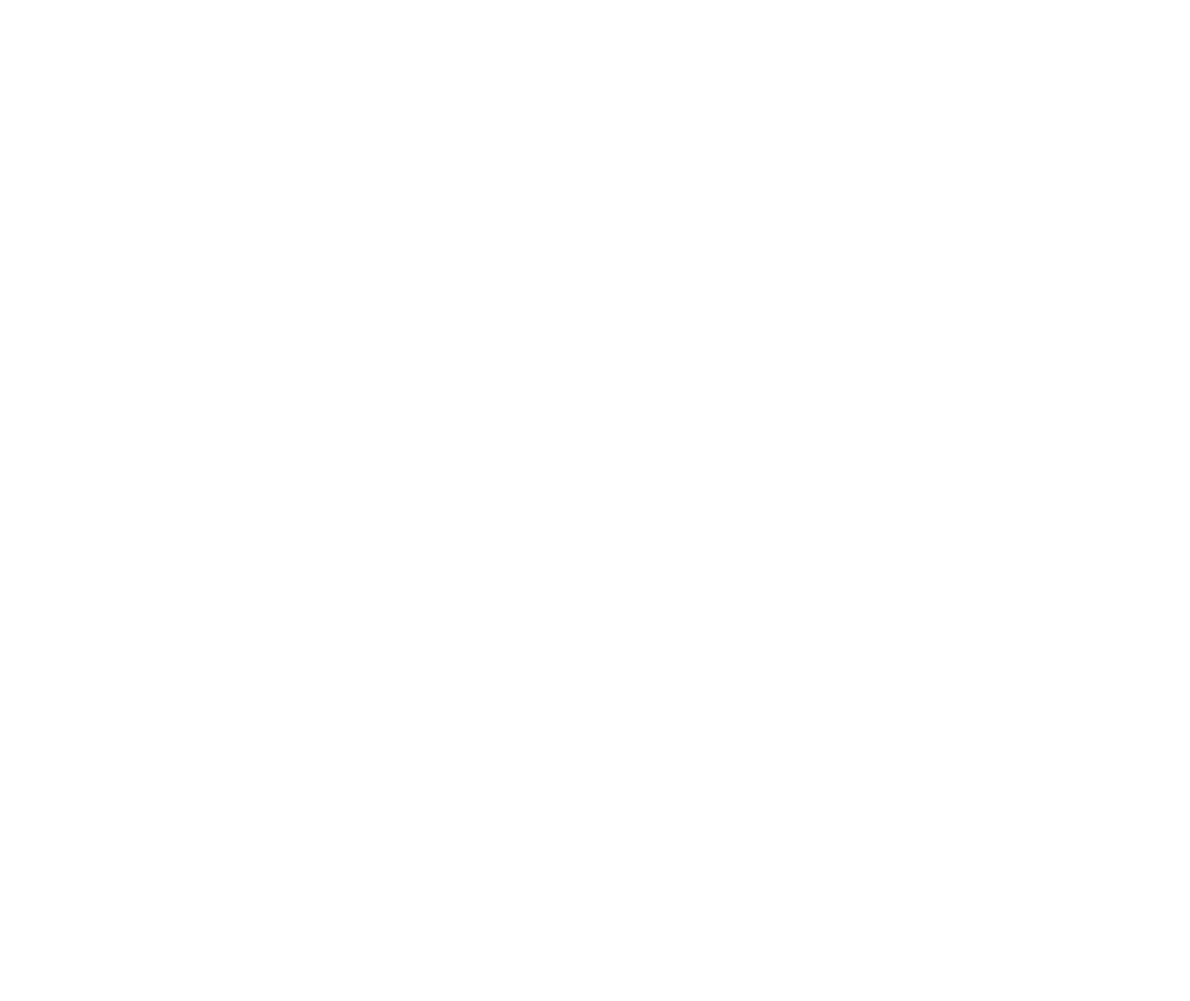
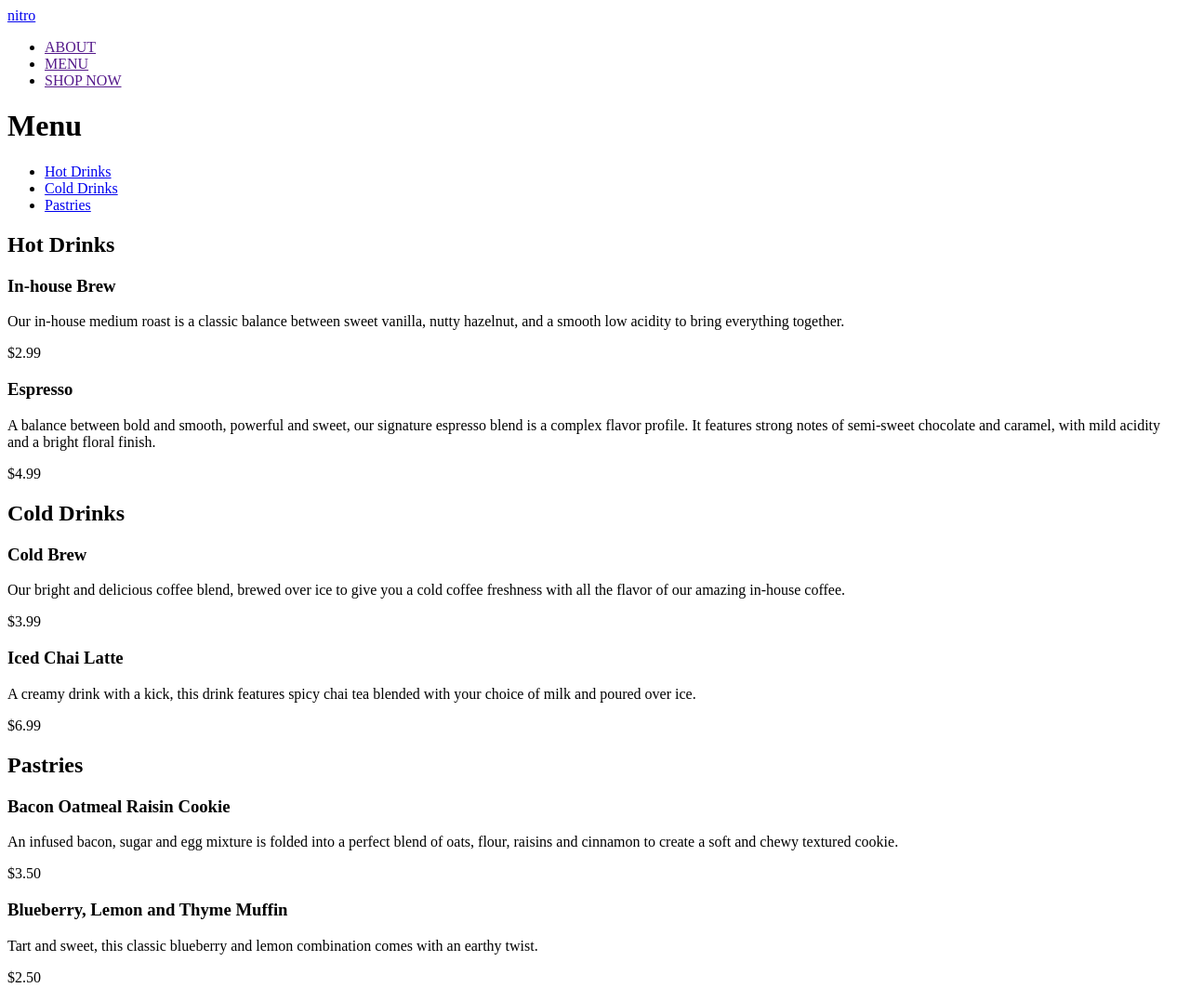
Before and after one commit to C1000101/WebSitePlayGround, a plain HTML site: page menu.html in a window 1280 px wide. Shown: the whole page at 93% size. Before the commit the page ends 800 px from the top, so only its background shows below. Drawn offline with Linux system fonts and the light colour scheme.

Commit message:
Moved the menue to a menu page. Restructured the html elements to include heater, main, foot, section, nav, etc...

```diff
--- a/menu.html
+++ b/menu.html
@@ -7,6 +7,101 @@
     <title>Coffee Shop - Menu</title>
 </head>
 <body>
+    <!--header-->
+    <header>
+        <a href="./index.html">nitro</a>
+        <nav>
+            <ul>
+                <li>
+                    <a href="">ABOUT</a>
+                </li>
+                <li>
+                    <a href="">MENU</a>
+                </li>
+                <li>
+                    <a href="">SHOP NOW</a>
+                </li>
+            </ul>
+        </nav>
+        <h1>Menu</h1>
+        <nav>
+            <ul>
+                <li>
+                    <a href="#hot-drinks">Hot Drinks</a>
+                </li>
+                <li>
+                    <a href="#cold-drinks">Cold Drinks</a>
+                </li>
+                <li>
+                    <a href="#pastries">Pastries</a>
+                </li>
+            </ul>
+        </nav>
+    </header>
 
+    <!--main section-->
+    <main>
+        <!--hot drinks section-->
+        <section id="hot-drinks">
+            <h2>Hot Drinks</h2>
+            <h3>In-house Brew</h3>
+            <p>
+                Our in-house medium roast is a classic balance between sweet vanilla, nutty hazelnut, and a smooth low acidity to bring everything together.
+            </p>
+            <p>
+                $2.99
+            </p>
+            <h3>Espresso</h3>
+            <p>
+                A balance between bold and smooth, powerful and sweet, our signature espresso blend is a complex flavor profile. It features strong notes of semi-sweet chocolate and caramel, with mild acidity and a bright floral finish.
+            </p>
+            <p>
+                $4.99
+            </p>
+        </section>
+
+        <!--cold drinks section-->
+        <section id="cold-drinks">
+            <h2>Cold Drinks</h2>
+            <h3>Cold Brew</h3>
+            <p>
+                Our bright and delicious coffee blend, brewed over ice to give you a cold coffee freshness with all the flavor of our amazing in-house coffee.
+            </p>
+            <p>
+                $3.99
+            </p>
+            <h3>Iced Chai Latte</h3>
+            <p>
+                A creamy drink with a kick, this drink features spicy chai tea blended with your choice of milk and poured over ice.
+            </p>
+            <p>
+                $6.99
+            </p>
+        </section>
+
+        <!--pastries-->
+        <section id="pastries">
+            <h2>Pastries</h2>
+            <h3>Bacon Oatmeal Raisin Cookie</h3>
+            <p>
+                An infused bacon, sugar and egg mixture is folded into a perfect blend of oats, flour, raisins and cinnamon to create a soft and chewy textured cookie.
+            </p>
+            <p>
+                $3.50
+            </p>
+            <h3>Blueberry, Lemon and Thyme Muffin</h3>
+            <p>
+                Tart and sweet, this classic blueberry and lemon combination comes with an earthy twist.
+            </p>
+            <p>
+                $2.50
+            </p>
+        </section>
+    </main>
+
+    <!--footer-->
+    <footer>
+
+    </footer>
 </body>
 </html>
```
